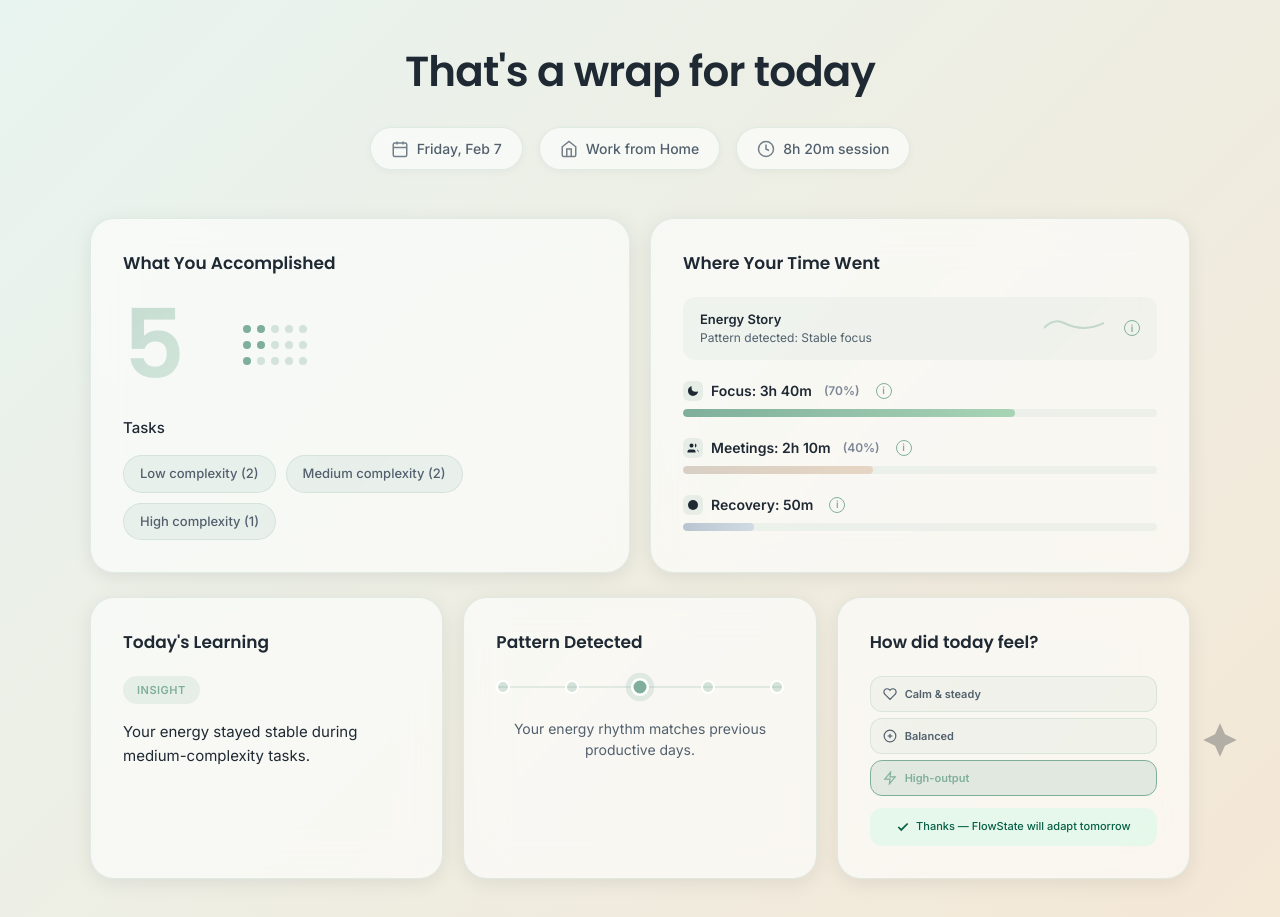
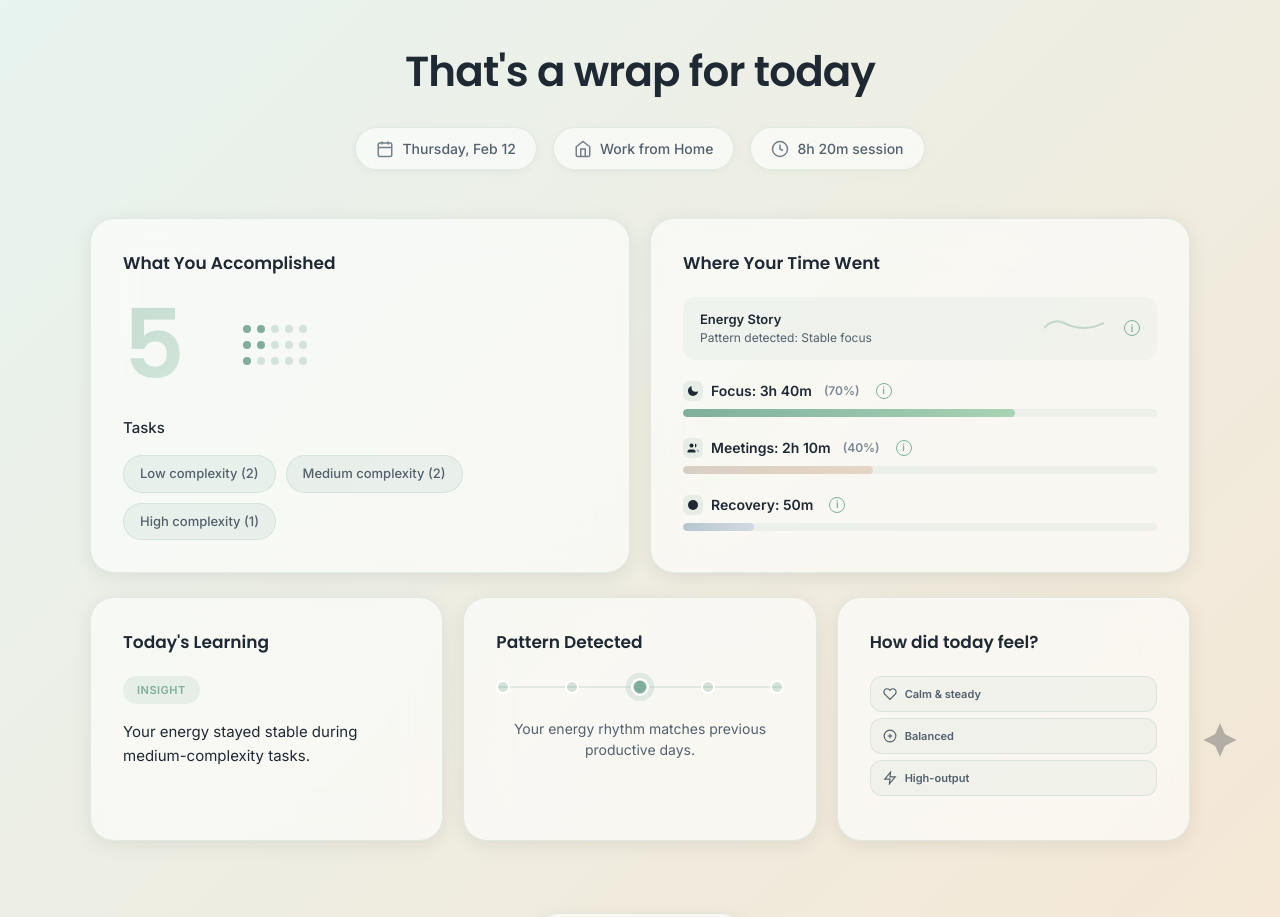
Before and after one commit to Ved120-cmd/Flowstate, a React (Vite) app in the folder frontend/: page /daily-summary in a window 1280 px wide. Shown: the top 917 px of the page. Built offline with nearby package versions, Linux system fonts and the light colour scheme; sample sign-in values are in the browser's storage.

Commit message:
Update EndOfDaySummary.jsx

```diff
--- a/frontend/src/pages/EndOfDaySummary.jsx
+++ b/frontend/src/pages/EndOfDaySummary.jsx
@@ -1,20 +1,48 @@
-import React, { useState } from 'react';
+import React, { useState, useEffect } from 'react';
 import { useNavigate } from 'react-router-dom';
 import '../styles/EndOfDaySummary.css';
 
 const EndOfDaySummary = () => {
   const navigate = useNavigate();
-  const [selectedFeeling, setSelectedFeeling] = useState('High-output');
-  const [showFeedback, setShowFeedback] = useState(true);
+  const [selectedFeeling, setSelectedFeeling] = useState(null);
+  const [showFeedback, setShowFeedback] = useState(false);
+  const [hasSubmitted, setHasSubmitted] = useState(false); // New state to track if user has submitted for the day
   const [tooltipVisible, setTooltipVisible] = useState(null);
 
+  // Check localStorage for existing submission
+  useEffect(() => {
+    const today = new Date().toDateString();
+    const stored = localStorage.getItem('eod_submission');
+
+    if (stored) {
+      const { date, feeling } = JSON.parse(stored);
+      if (date === today) {
+        setSelectedFeeling(feeling);
+        setHasSubmitted(true);
+        setShowFeedback(true);
+      }
+    }
+  }, []);
+
   const selectFeeling = (feeling) => {
+    // If already submitted for today, don't allow changes
+    if (hasSubmitted) {
+      return;
+    }
+
     setSelectedFeeling(feeling);
     setShowFeedback(true);
+    setHasSubmitted(true);
 
-    setTimeout(() => {
-      setShowFeedback(false);
-    }, 2000);
+    // Store in localStorage with today's date
+    const today = new Date().toDateString();
+    localStorage.setItem('eod_submission', JSON.stringify({
+      date: today,
+      feeling: feeling
+    }));
+
+    // Don't auto-hide the thank you message - it stays permanently
+    // The setTimeout has been removed
   };
 
   const handleDone = () => {
@@ -42,7 +70,7 @@ const EndOfDaySummary = () => {
               <line x1="8" y1="2" x2="8" y2="6" />
               <line x1="3" y1="10" x2="21" y2="10" />
             </svg>
-            Friday, Feb 7
+            {new Date().toLocaleDateString('en-US', { weekday: 'long', month: 'short', day: 'numeric' })}
           </div>
           <div className="meta-badge">
             <svg className="meta-icon" viewBox="0 0 24 24" fill="none" stroke="currentColor" strokeWidth="2">
@@ -282,13 +310,14 @@ const EndOfDaySummary = () => {
           <p className="pattern-description">Your energy rhythm matches previous productive days.</p>
         </div>
 
-        {/* REFLECTION CARD */}
+        {/* REFLECTION CARD - PERSISTENT STATE */}
         <div className="eod-card">
           <h2 className="card-header">How did today feel?</h2>
           <div className="feeling-options">
             <button
               className={`feeling-btn ${selectedFeeling === 'Calm & steady' ? 'selected' : ''}`}
               onClick={() => selectFeeling('Calm & steady')}
+              disabled={hasSubmitted} // Disable if already submitted
             >
               <svg className="feeling-icon-pro" viewBox="0 0 24 24" fill="none" stroke="currentColor" strokeWidth="2">
                 <path d="M20.84 4.61a5.5 5.5 0 0 0-7.78 0L12 5.67l-1.06-1.06a5.5 5.5 0 0 0-7.78 7.78l1.06 1.06L12 21.23l7.78-7.78 1.06-1.06a5.5 5.5 0 0 0 0-7.78z" />
@@ -298,6 +327,7 @@ const EndOfDaySummary = () => {
             <button
               className={`feeling-btn ${selectedFeeling === 'Balanced' ? 'selected' : ''}`}
               onClick={() => selectFeeling('Balanced')}
+              disabled={hasSubmitted} // Disable if already submitted
             >
               <svg className="feeling-icon-pro" viewBox="0 0 24 24" fill="none" stroke="currentColor" strokeWidth="2">
                 <circle cx="12" cy="12" r="10" />
@@ -309,6 +339,7 @@ const EndOfDaySummary = () => {
             <button
               className={`feeling-btn ${selectedFeeling === 'High-output' ? 'selected' : ''}`}
               onClick={() => selectFeeling('High-output')}
+              disabled={hasSubmitted} // Disable if already submitted
             >
               <svg className="feeling-icon-pro" viewBox="0 0 24 24" fill="none" stroke="currentColor" strokeWidth="2">
                 <path d="M13 2L3 14h9l-1 8 10-12h-9l1-8z" />
@@ -316,12 +347,16 @@ const EndOfDaySummary = () => {
               High-output
             </button>
           </div>
-          <div className={`feedback-message ${showFeedback ? 'show' : ''}`}>
-            <svg className="checkmark" viewBox="0 0 24 24" fill="none" stroke="currentColor" strokeWidth="3">
-              <polyline points="20 6 9 17 4 12" />
-            </svg>
-            Thanks — FlowState will adapt tomorrow
-          </div>
+
+          {/* Persistent thank you message - always shows after submission */}
+          {hasSubmitted && (
+            <div className="feedback-message show">
+              <svg className="checkmark" viewBox="0 0 24 24" fill="none" stroke="currentColor" strokeWidth="3">
+                <polyline points="20 6 9 17 4 12" />
+              </svg>
+              Thanks — FlowState will adapt tomorrow
+            </div>
+          )}
         </div>
       </div>
 
```
